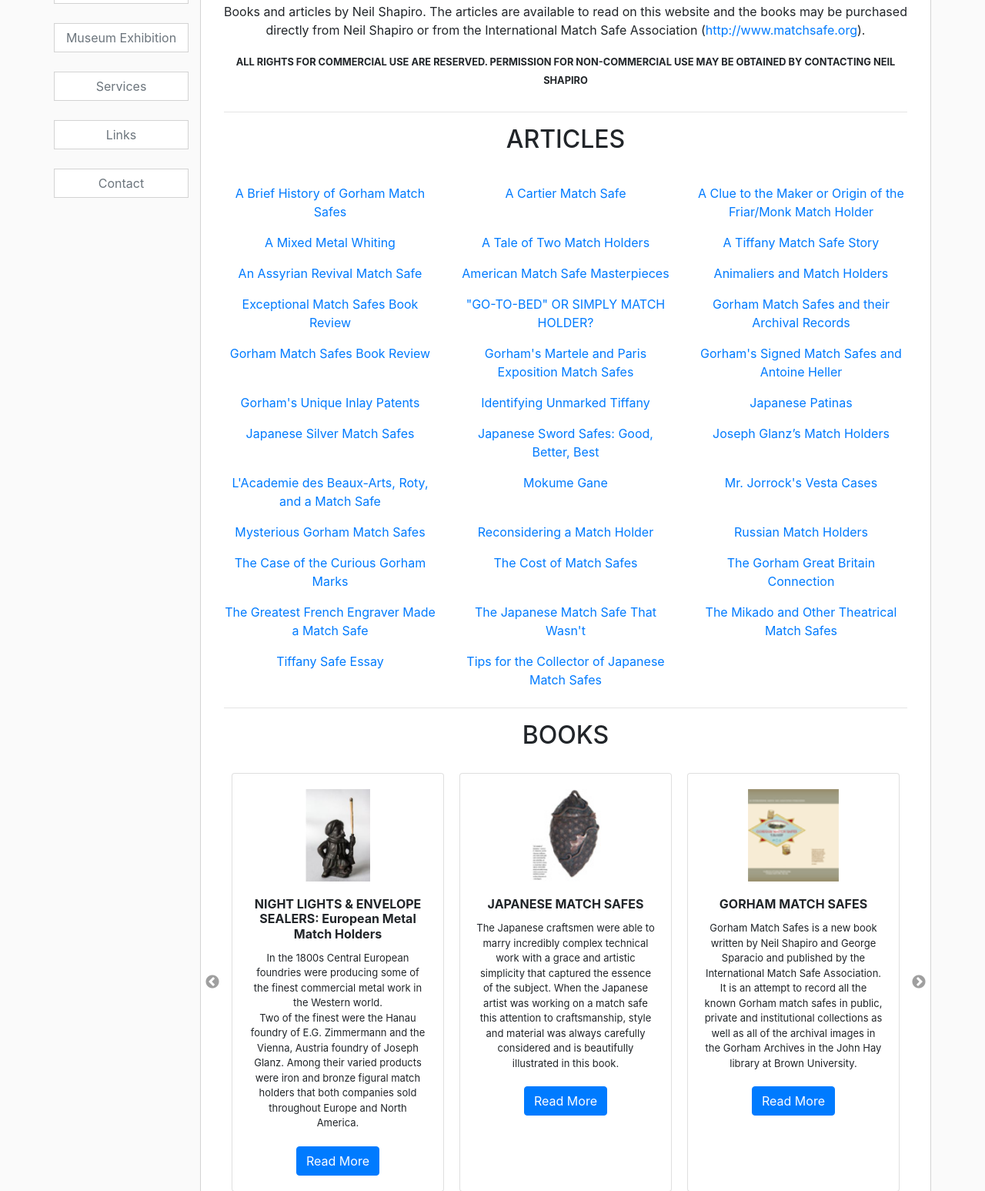
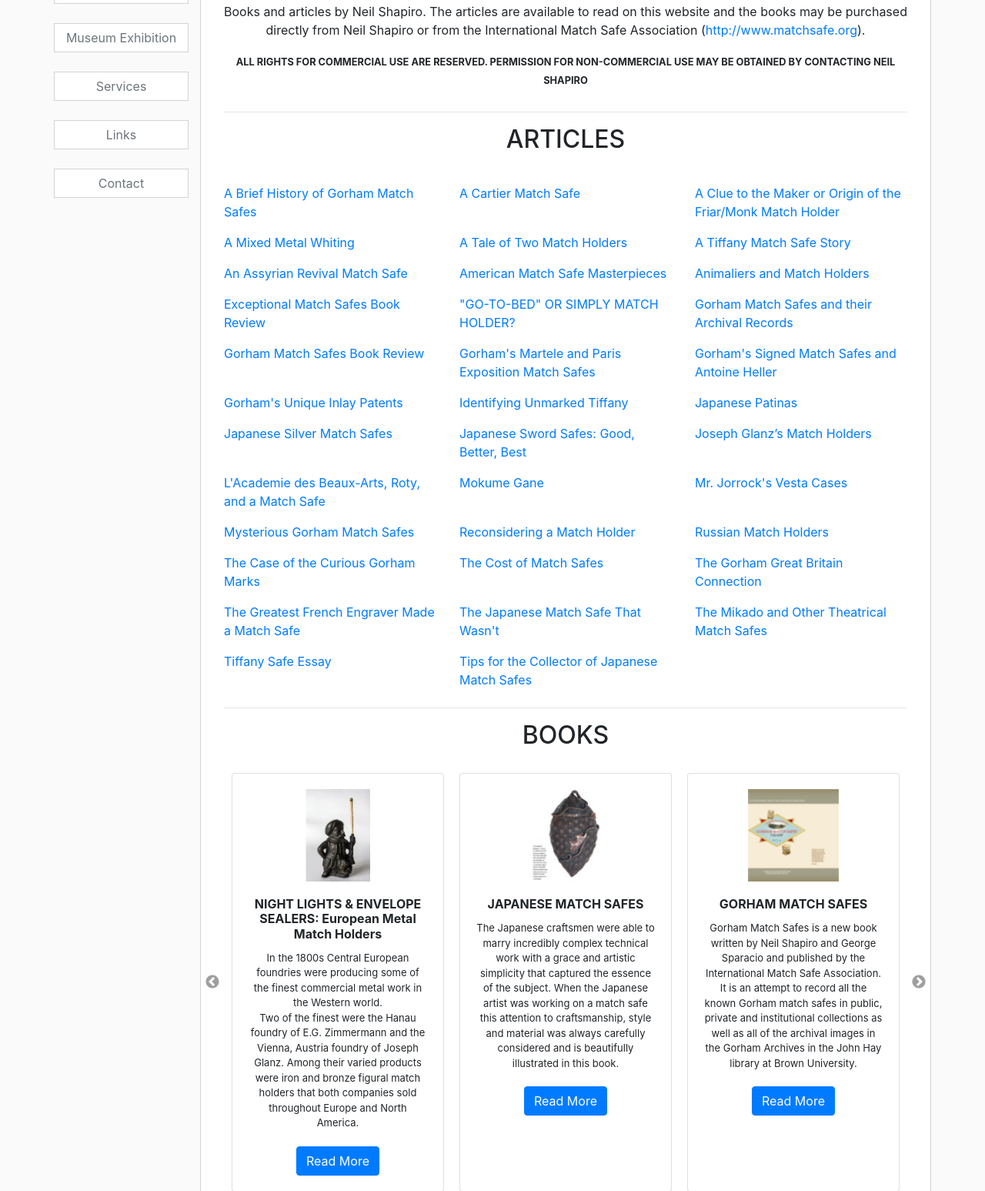
Before and after one commit to neilshapiro/MatchSafeScholar, a PHP site: page /works.php in a window 1280 px wide. Shown: the part 299-1846 px from the top of the page at 77% size. Run offline with PHP 8.4, Linux system fonts and the light colour scheme.

Commit message:
left-justified article list

```diff
--- a/works.php
+++ b/works.php
@@ -13,7 +13,7 @@
     <?php
       $articles = json_decode(file_get_contents("articles.json"));
       for ($x = 0; $x < count($articles); $x += 3) {
-        echo '<div class="row text-center article-content">';
+        echo '<div class="row article-content">';
         for ($y = $x; $y < $x+3; $y++) {
           if ($y >= count($articles))
             break;
```
